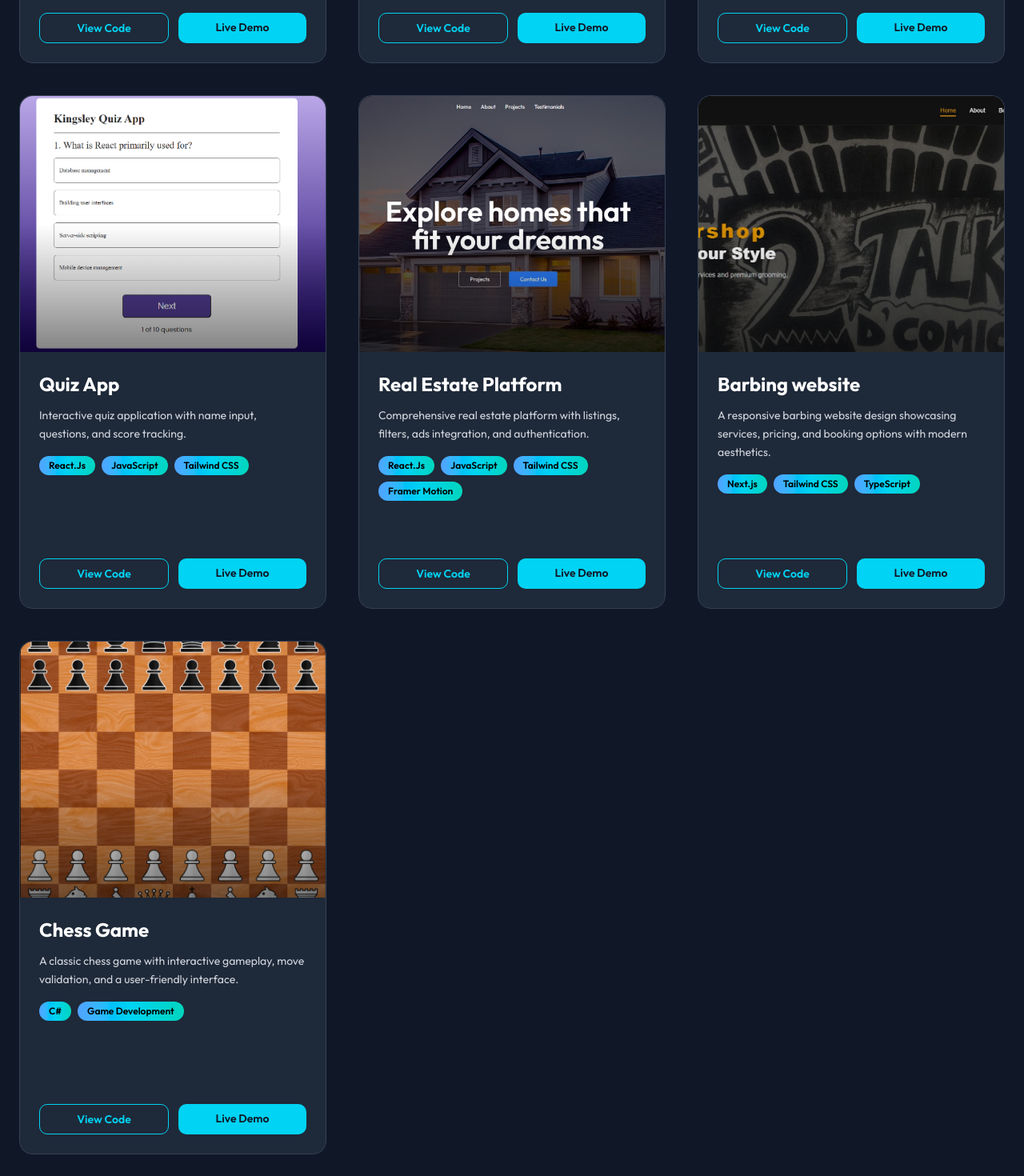
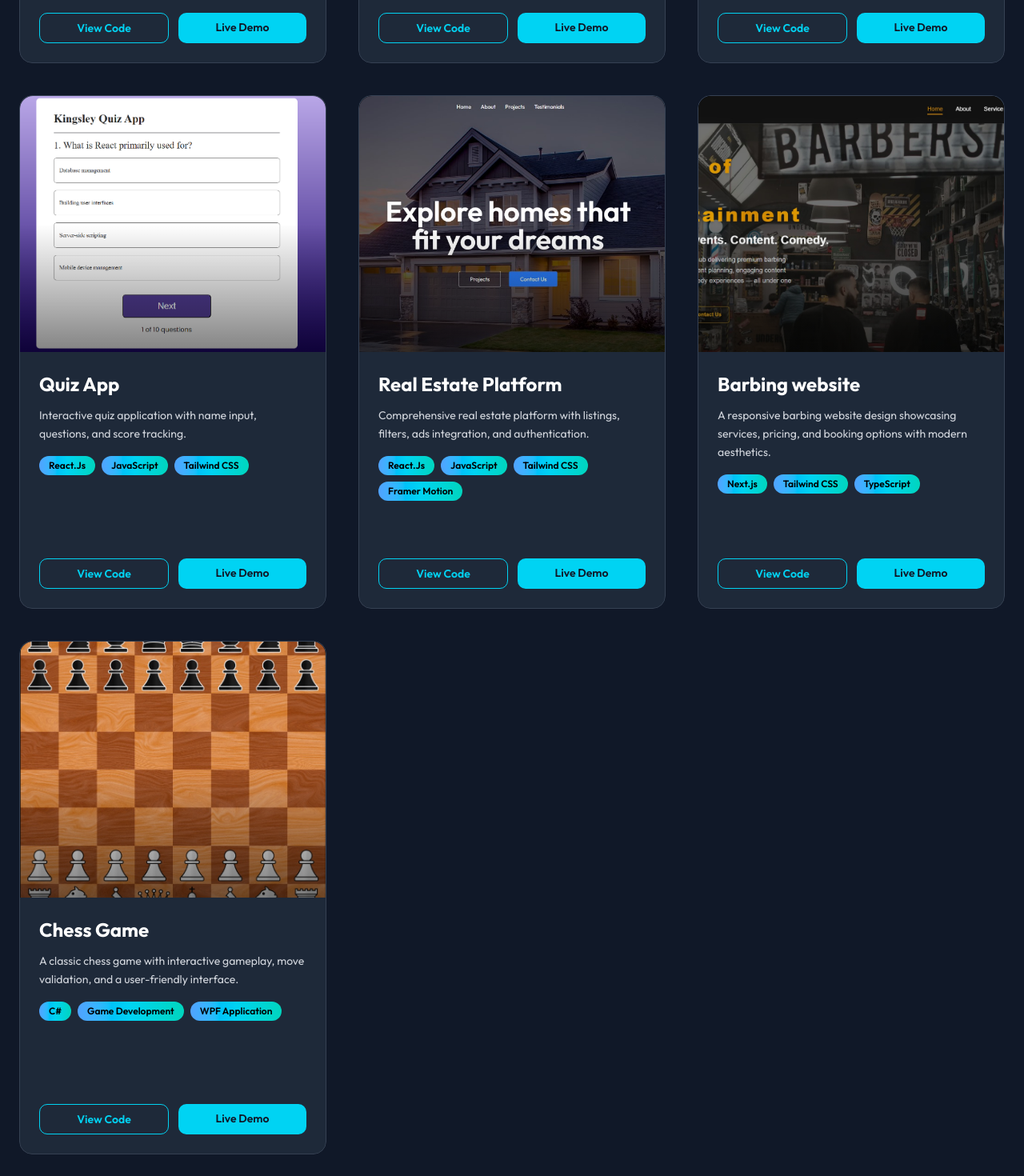
Before and after one commit to King-web-cell-05/kingsleydada-portfolio, a Next.js app: page / in a window 1280 px wide. Shown: the part 3420-4890 px from the top of the page at 80% size. Built offline with nearby package versions, Linux system fonts and the light colour scheme; a web font is replaced by a local one.

Commit message:
Update project.tsx

```diff
--- a/components/projects.tsx
+++ b/components/projects.tsx
@@ -62,7 +62,7 @@ const projects = [
     description:
       "A responsive barbing website design showcasing services, pricing, and booking options with modern aesthetics.",
     technologies: ["Next.js", "Tailwind CSS", "TypeScript"],
-    image: "/2-talk-img.jpeg",
+    image: "/2talk-pic.jpeg",
     link: "https://github.com/King-web-cell-05/2talk",
     live: "https://house-of-2talk-entertainment.vercel.app",
   },
@@ -71,7 +71,7 @@ const projects = [
     title: "Chess Game",
     description:
       "A classic chess game with interactive gameplay, move validation, and a user-friendly interface.",
-    technologies: ["C#", "Game Development"],
+    technologies: ["C#", "Game Development", "WPF Application"],
     image: "/chess-game.jpeg",
     link: "https://github.com/King-web-cell-05/Chess",
     live: "",
```
Also changed, not shown: public/2-talk-img.jpeg (deleted), public/2talk-pic.jpeg (added).
